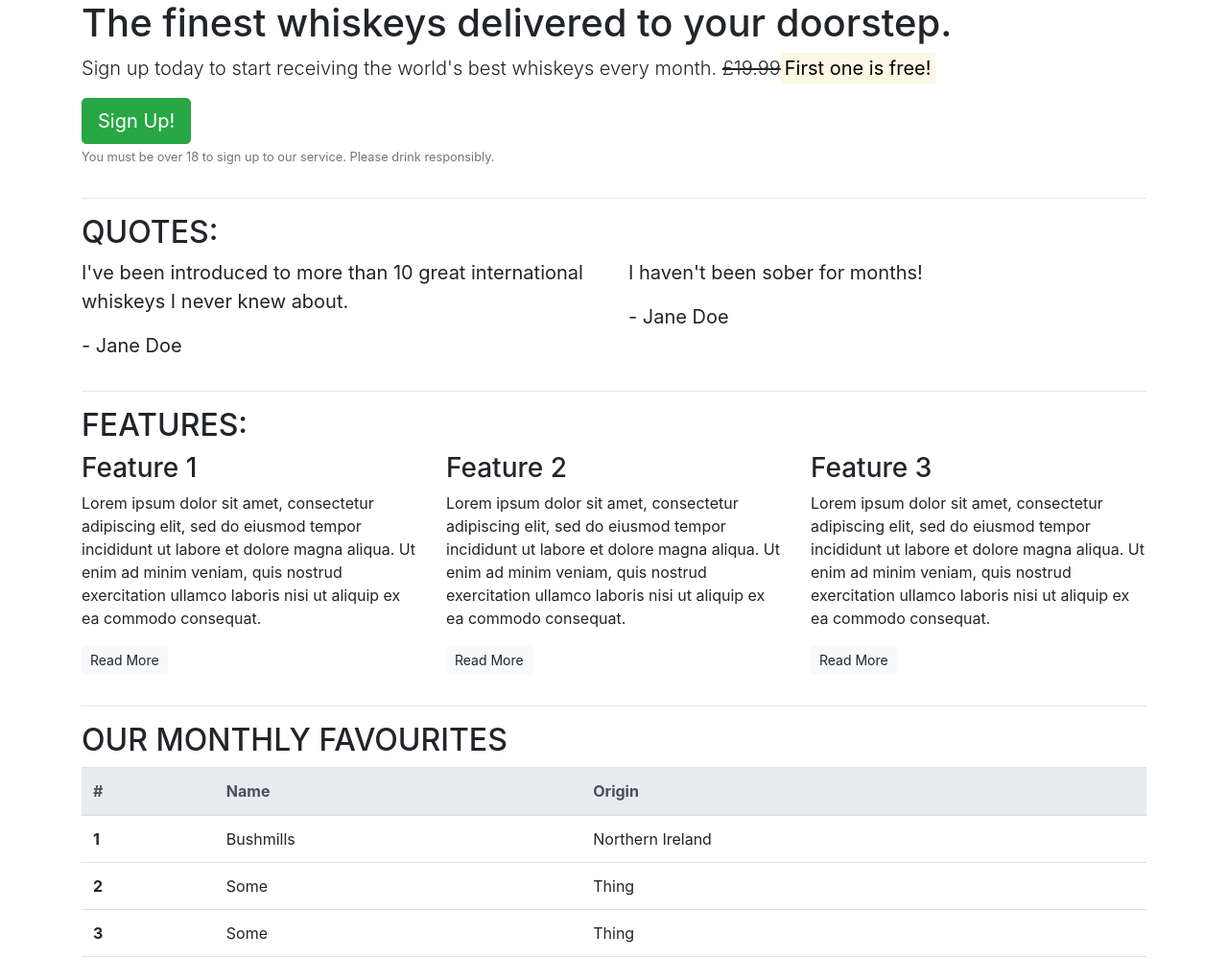
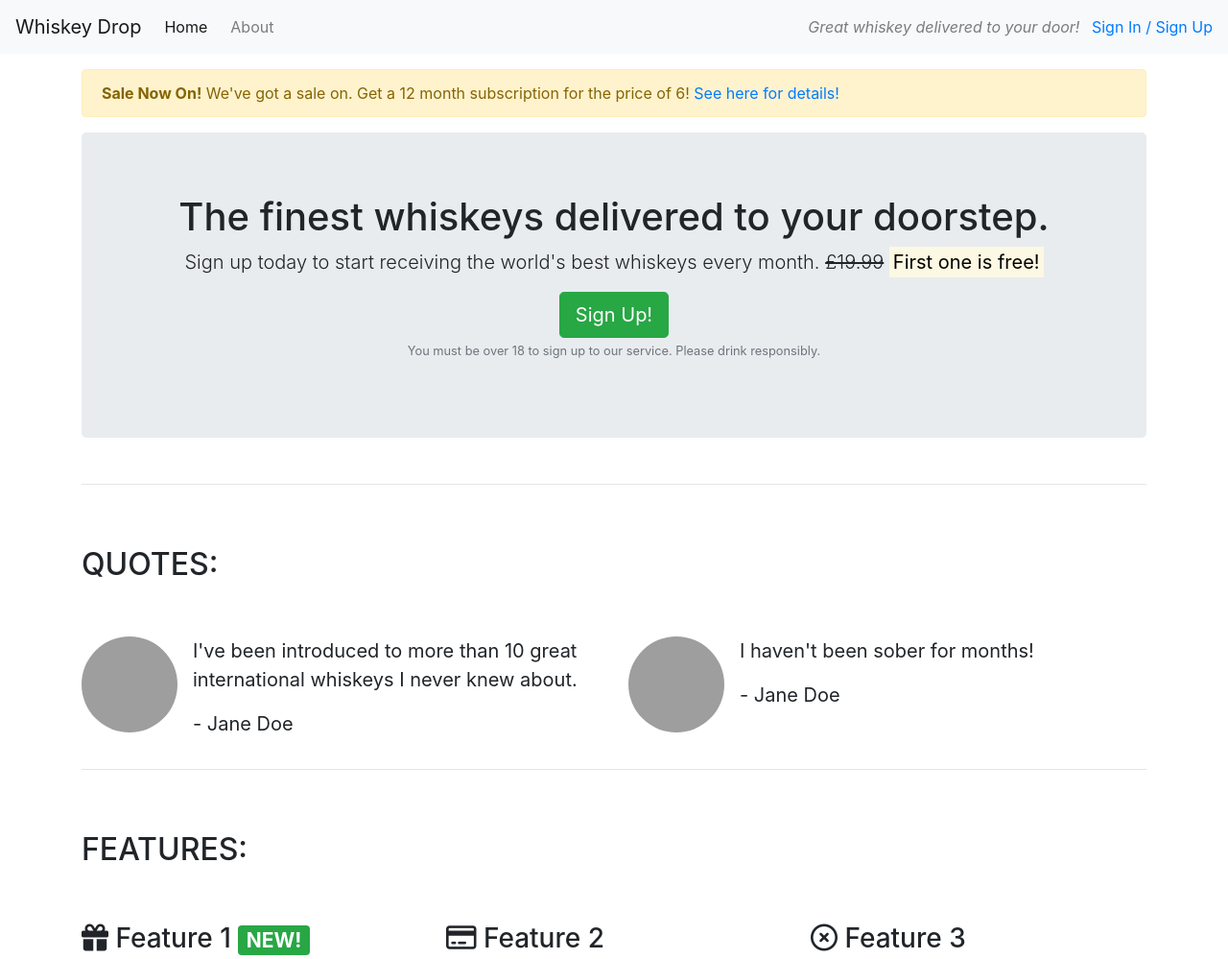
Before and after one commit to michaelpearce21/bootstrap-practice, a plain HTML site: page index.html in a window 1280 px wide. Shown: the top 999 px of the page at 96% size. Drawn offline with nearby package versions, Linux system fonts and the light colour scheme; grey boxes are pictures that could not be loaded.

Commit message:
Further styling added

```diff
--- a/index.html
+++ b/index.html
@@ -6,18 +6,42 @@
     <meta name="viewport" content="width=device-width, initial-scale=1.0">
     <link rel="stylesheet" href="https://cdn.jsdelivr.net/npm/bootstrap@4.6.0/dist/css/bootstrap.min.css" integrity="sha384-B0vP5xmATw1+K9KRQjQERJvTumQW0nPEzvF6L/Z6nronJ3oUOFUFpCjEUQouq2+l" crossorigin="anonymous">
     <script src="https://cdn.jsdelivr.net/npm/bootstrap@4.6.0/dist/js/bootstrap.bundle.min.js" integrity="sha384-Piv4xVNRyMGpqkS2by6br4gNJ7DXjqk09RmUpJ8jgGtD7zP9yug3goQfGII0yAns" crossorigin="anonymous"></script>
+    <script src="https://kit.fontawesome.com/b0ac9c4730.js" crossorigin="anonymous"></script>
     <title>Whisky Drop | Taste a new whiskey every month</title>
 </head>
 <body>
-    <article class="container">
+    <nav class="navbar navbar-light bg-light navbar-expand-sm sticky-top">
+        <a href="/" class="navbar-brand">Whiskey Drop</a>
+        <ul class="navbar-nav mr-auto">
+            <li class="active nav-item mr-2"><a class="nav-link" href="/">Home</a></li>
+            <li class="nav-item mr-2"><a class="nav-link" href="/about">About</a></li>
+            <li class="nav-item mr-2 d-block d-sm-none"><a class="nav-link" href="/login">Sign In / Sign Up</a></li>
+        </ul>
+        <div class="d-none d-md-block">
+        <p class="navbar-text my-auto mr-2"><i>Great whiskey delivered to your door!</i></p>
+        <a href="/login">Sign In / Sign Up</a>
+        </div>
+    </nav>
+    <article class="container mt-3">
+        <div class="row d-none d-sm-block">
+            <div class="col-12">
+                <div class="alert alert-warning">
+                    <strong>Sale Now On!</strong> We've got a sale on. Get a 12 month subscription
+                    for the price of 6! <a href="/">See here for details!</a>
+                </div>
+            </div>
+        </div>
         <!-- Callout -->
         <div class="row">
             <div class="col-12">
-        <section class="callout">
-            <h1>The finest whiskeys delivered to your doorstep.</h1>
-            <p class="lead">Sign up today to start receiving the world's best whiskeys every month. <s>£19.99</s><strong><mark>First one is free!</mark></strong></p>
-            <button class="btn btn-success btn-lg">Sign Up!</button>
-            <p class="text-muted"><small>You must be over 18 to sign up to our service. Please drink responsibly.</small></p>
+                <section class="callout jumbotron text-center">
+                    <h1>The finest whiskeys delivered to your doorstep.</h1>
+                    <p class="lead">Sign up today to start receiving the world's best whiskeys every month.
+                        <s class="d-none d-sm-inline">£19.99</s>
+                        <span class="d-inline d-sm-none"><br></span>
+                        <strong><mark>First one is free!</mark></strong></p>
+                    <button class="btn btn-success btn-lg">Sign Up!</button>
+                    <p class="text-muted"><small>You must be over 18 to sign up to our service. Please drink responsibly.</small></p>
         </section>
             </div>
         </div>
@@ -27,22 +51,36 @@
         <!-- Quotes -->
         <section class="quotes">
             <div class="row">
-                <div class="col-12">
+                <div class="col-12 my-5">
             <h2 class="text-uppercase">Quotes:</h2>
                 </div>
             </div>
             <div class="row">
                 <div class="col-12 col-md-6">
+                    <div class="media">
+                        <div class="d-none d-sm-block">
+                        <img src="https://news.mit.edu/sites/default/files/styles/news_article__image_gallery/public/images/201011/20101123131216-1_0.jpg?itok=ma_P1FSF" class="rounded-circle mr-3" height=100 width=100>
+                    </div>
+                    <div class="media-body">
             <blockquote class="blockquote">
                 <p>I've been introduced to more than 10 great international whiskeys I never knew about.</p>
                 <p>- Jane Doe</p>
             </blockquote>
+                    </div>
+                    </div>
             </div>
             <div class="col-12 col-md-6">
+                <div class="media">
+                    <div class="d-none d-sm-block">
+                    <img src="https://news.mit.edu/sites/default/files/styles/news_article__image_gallery/public/images/201011/20101123131216-1_0.jpg?itok=ma_P1FSF" class="rounded-circle mr-3" height=100 width=100>
+                </div>
+                <div class="media-body">
             <blockquote class="blockquote">
                 <p>I haven't been sober for months!</p>
                 <p>- Jane Doe</p>
             </blockquote>
+                    </div>
+                    </div>
             </div>
             </div>
         </section>
@@ -52,28 +90,28 @@
         <!-- Features -->
         <section class="features">
         <div class="row">
-            <div class="col-12">
+            <div class="col-12 my-5">
             <h2 class="text-uppercase">Features:</h2>
             </div>
         </div>
         <div class="row">
             <div class="col-12 col-md-6 col-lg-4">
             <div class="feature">
-                <h3>Feature 1</h3>
+                <h3><i class="fas fa-gift d-none d-sm-inline"></i> Feature 1 <span class="badge badge-success">NEW!</span></h3>
                 <p>Lorem ipsum dolor sit amet, consectetur adipiscing elit, sed do eiusmod tempor incididunt ut labore et dolore magna aliqua. Ut enim ad minim veniam, quis nostrud exercitation ullamco laboris nisi ut aliquip ex ea commodo consequat.</p>
                 <p><a class="btn btn-sm btn-light" href="">Read More</a></p>
             </div>
             </div>
             <div class="col-12 col-md-6 col-lg-4">
             <div class="feature">
-                <h3>Feature 2</h3>
+                <h3><i class="far fa-credit-card d-none d-sm-inline"></i> Feature 2</h3>
                 <p>Lorem ipsum dolor sit amet, consectetur adipiscing elit, sed do eiusmod tempor incididunt ut labore et dolore magna aliqua. Ut enim ad minim veniam, quis nostrud exercitation ullamco laboris nisi ut aliquip ex ea commodo consequat.</p>
                 <p><a class="btn btn-sm btn-light" href="">Read More</a></p>
             </div>
             </div>
             <div class="col-12 d-md-none d-lg-block col-lg-4">
             <div class="feature">
-                <h3>Feature 3</h3>
+                <h3><i class="far fa-times-circle d-none d-sm-inline"></i> Feature 3</h3>
                 <p>Lorem ipsum dolor sit amet, consectetur adipiscing elit, sed do eiusmod tempor incididunt ut labore et dolore magna aliqua. Ut enim ad minim veniam, quis nostrud exercitation ullamco laboris nisi ut aliquip ex ea commodo consequat.</p>
                 <p><a class="btn btn-sm btn-light" href="">Read More</a></p>
             </div>
@@ -86,7 +124,7 @@
         <!--Table-->
         <section class="monthly-favourites">
             <div class="row">
-                <div class="col-12">
+                <div class="col-12 my-5">
             <h2 class="text-uppercase">Our Monthly Favourites</h2>
                 </div>
             </div>
```
